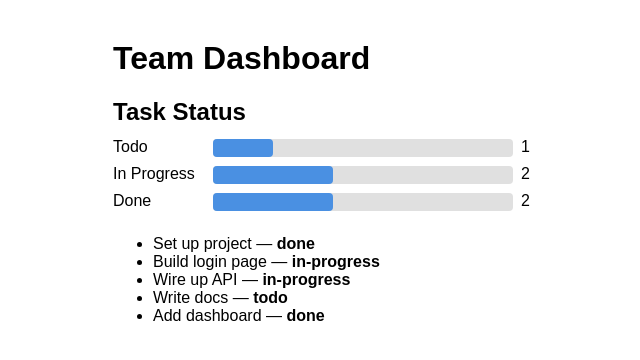
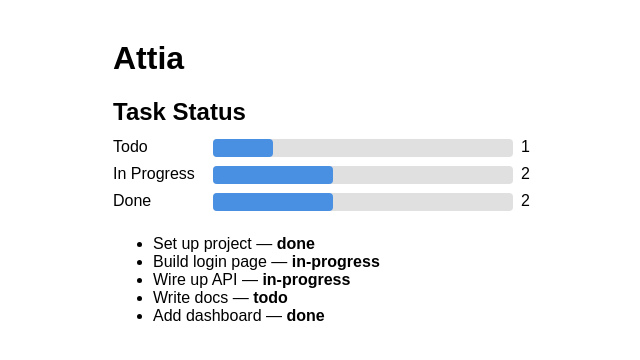
Before and after one commit to Marwan777-dev/multi-agent, a React (Vite) app: page / in a window 1280 px wide. Shown: the top 360 px of the page, without its empty margins (227-867 px from the left). Built offline with nearby package versions, Linux system fonts and the light colour scheme.

Commit message:
Change dashboard title to Attia
Co-authored-by: Marwan Tarek <Marwan777-dev@users.noreply.github.com>

```diff
--- a/src/components/Dashboard.jsx
+++ b/src/components/Dashboard.jsx
@@ -5,7 +5,7 @@ import { TaskStatusChart } from './TaskStatusChart.jsx'
 export function Dashboard() {
   return (
     <main style={{ fontFamily: 'sans-serif', maxWidth: 600, margin: '40px auto' }}>
-      <h1>Team Dashboard</h1>
+      <h1>Attia</h1>
       <TaskStatusChart tasks={tasks} />
       <TaskList tasks={tasks} />
     </main>
```
